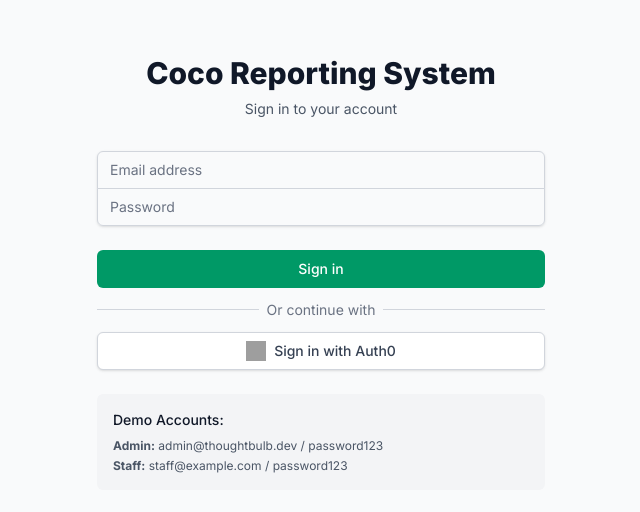
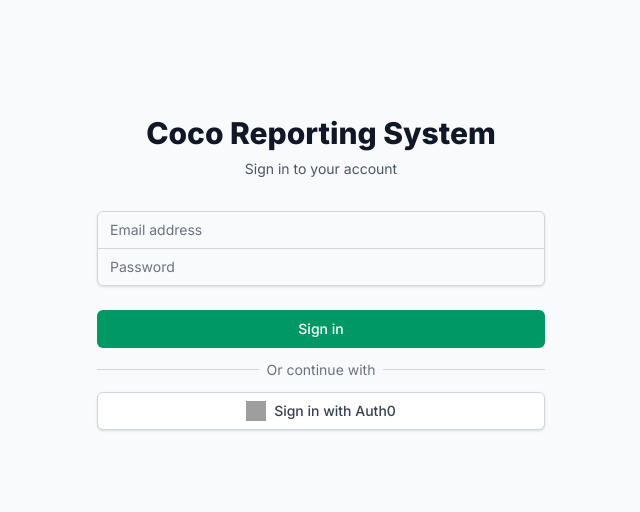
Before and after one commit to cinghaman/coco-report-app, a Next.js app in the folder coco-report-app/: page /login in a window 1280 px wide. Shown: the part 140-652 px from the top of the page, without its empty margins (319-959 px from the left). Built offline with nearby package versions, Linux system fonts and the light colour scheme; no server answers; grey boxes are pictures that could not be loaded.

Commit message:
chore: remove demo account info from login page

```diff
--- a/coco-report-app/src/app/login/page.tsx
+++ b/coco-report-app/src/app/login/page.tsx
@@ -174,14 +174,6 @@
               Sign in with Auth0
             </button>
           </div>
-
-          <div className="mt-6 p-4 bg-gray-100 rounded-md">
-            <h3 className="text-sm font-medium text-gray-900 mb-2">Demo Accounts:</h3>
-            <div className="text-xs text-gray-600 space-y-1">
-              <div><strong>Admin:</strong> admin@thoughtbulb.dev / password123</div>
-              <div><strong>Staff:</strong> staff@example.com / password123</div>
-            </div>
-          </div>
         </form>
       </div>
     </div>
```
